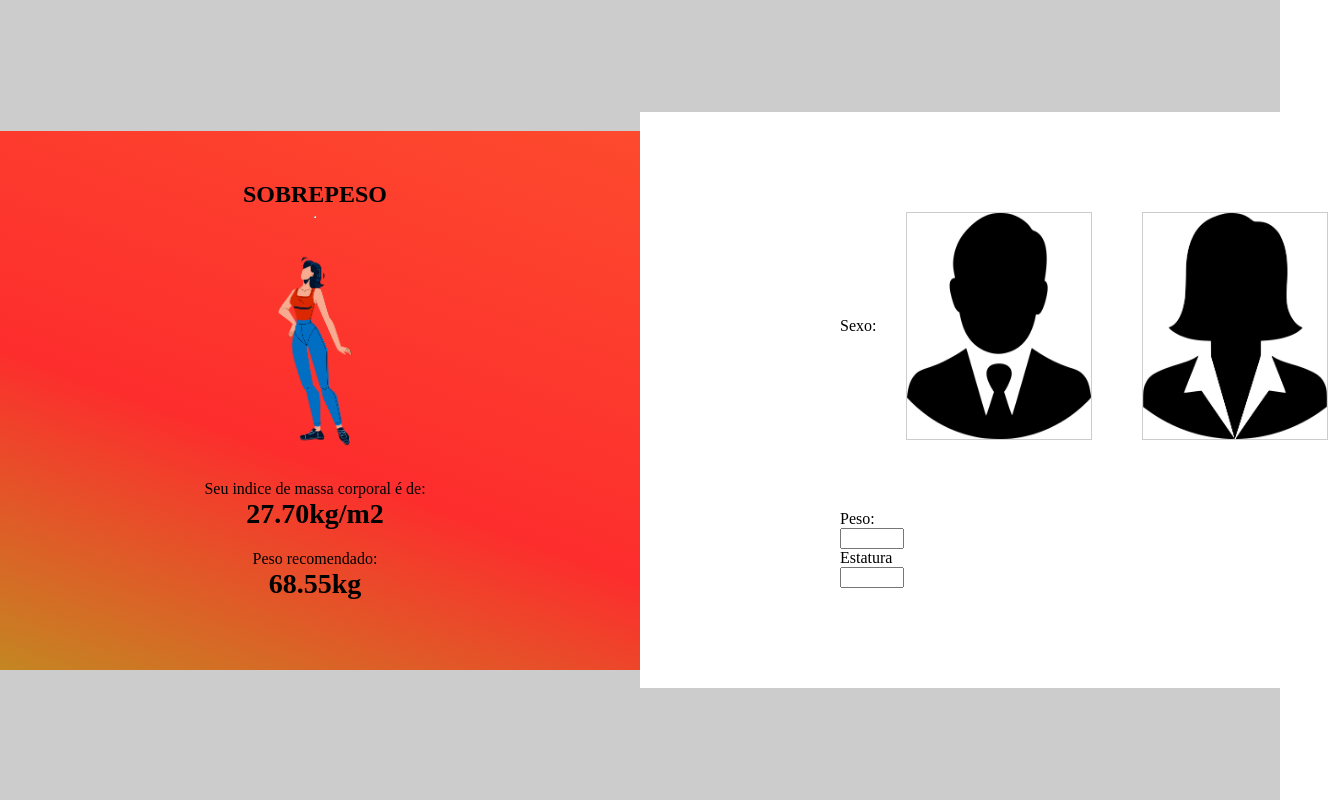
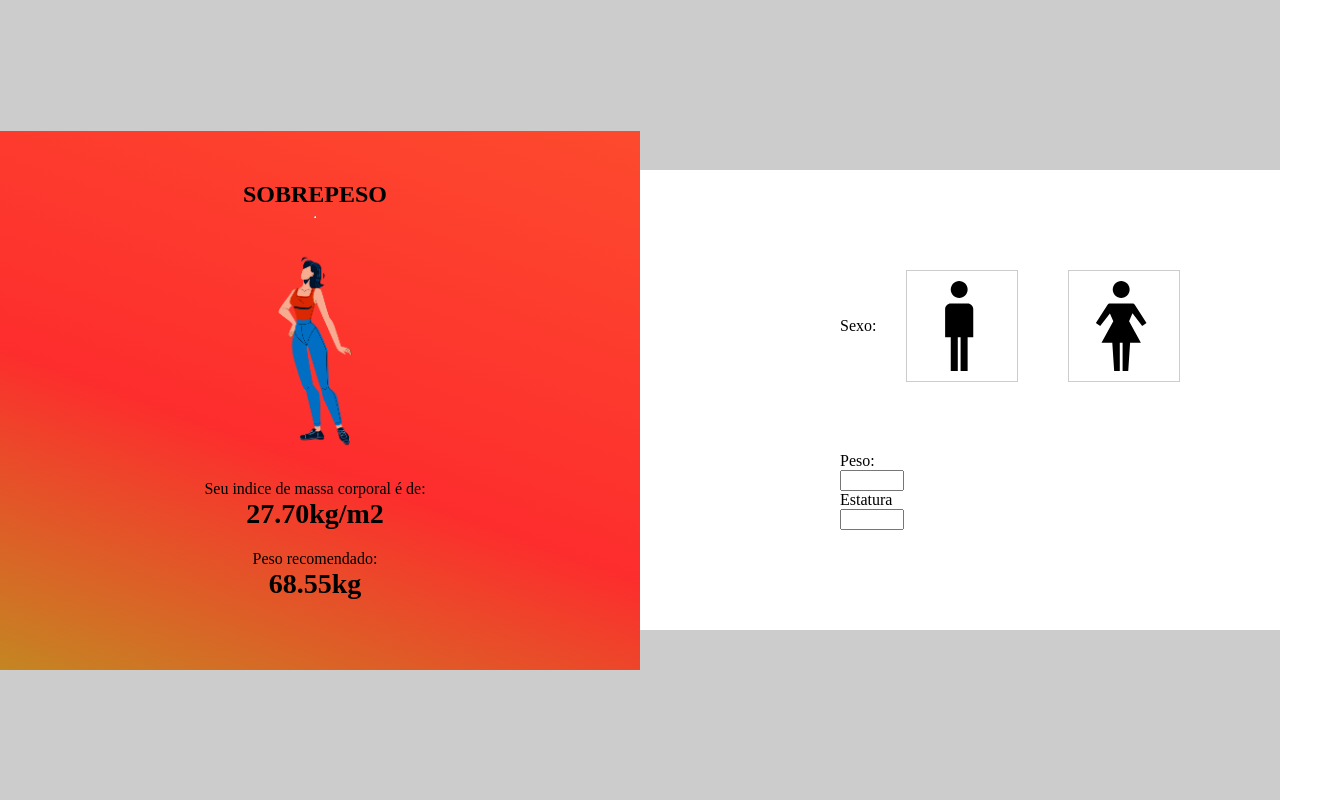
Before and after one commit to mateusmenesesDev/IMC, a React (Create React App) app: page / in a window 1280 px wide. Shown: the whole page, 1328 px wide, since content can reach past the window. Built offline with nearby package versions, Linux system fonts and the light colour scheme.

Commit message:
Adicionando react-icons

```diff
--- a/package.json
+++ b/package.json
@@ -13,6 +13,7 @@
     "css-modules": "^0.3.0",
     "react": "^18.2.0",
     "react-dom": "^18.2.0",
+    "react-icons": "^4.4.0",
     "react-scripts": "5.0.1",
     "typescript": "^4.8.4",
     "web-vitals": "^2.1.4"
--- a/src/components/Calculator/Calculator.module.css
+++ b/src/components/Calculator/Calculator.module.css
@@ -15,7 +15,7 @@
     display: flex;
     gap: 50px;
 }
-.calculator .gender img{
-    width: 100%;
+.calculator .gender .icon{
+    padding: 10px;
     border: 1px solid #CCC;
 }
--- a/src/components/Calculator/index.tsx
+++ b/src/components/Calculator/index.tsx
@@ -1,15 +1,17 @@
 import style from './Calculator.module.css'
+import {ImMan, ImWoman} from 'react-icons/im'
 export const Calculator = ()=>{
     return (
         <section className={style.calculator}>
             <div className={style.gender}>
                 <p>Sexo:</p>
                 <div className={style.genderImages}>
-                    <img src="assets/img/Calculator/man.png" alt=""/>
-                    <img src="assets/img/Calculator/woman.png" alt=""/>
+                    <ImMan size={90} className={style.icon}/>
+                    <ImWoman size={90} className={style.icon}/>
                 </div>
 
             </div>
+
             <div>
                 <label>Peso:</label><br/>
                 <input type='number' min='0' max='200'></input>
```
Also changed, not shown: 1 other file (tests, documents, lock files or other folders).
